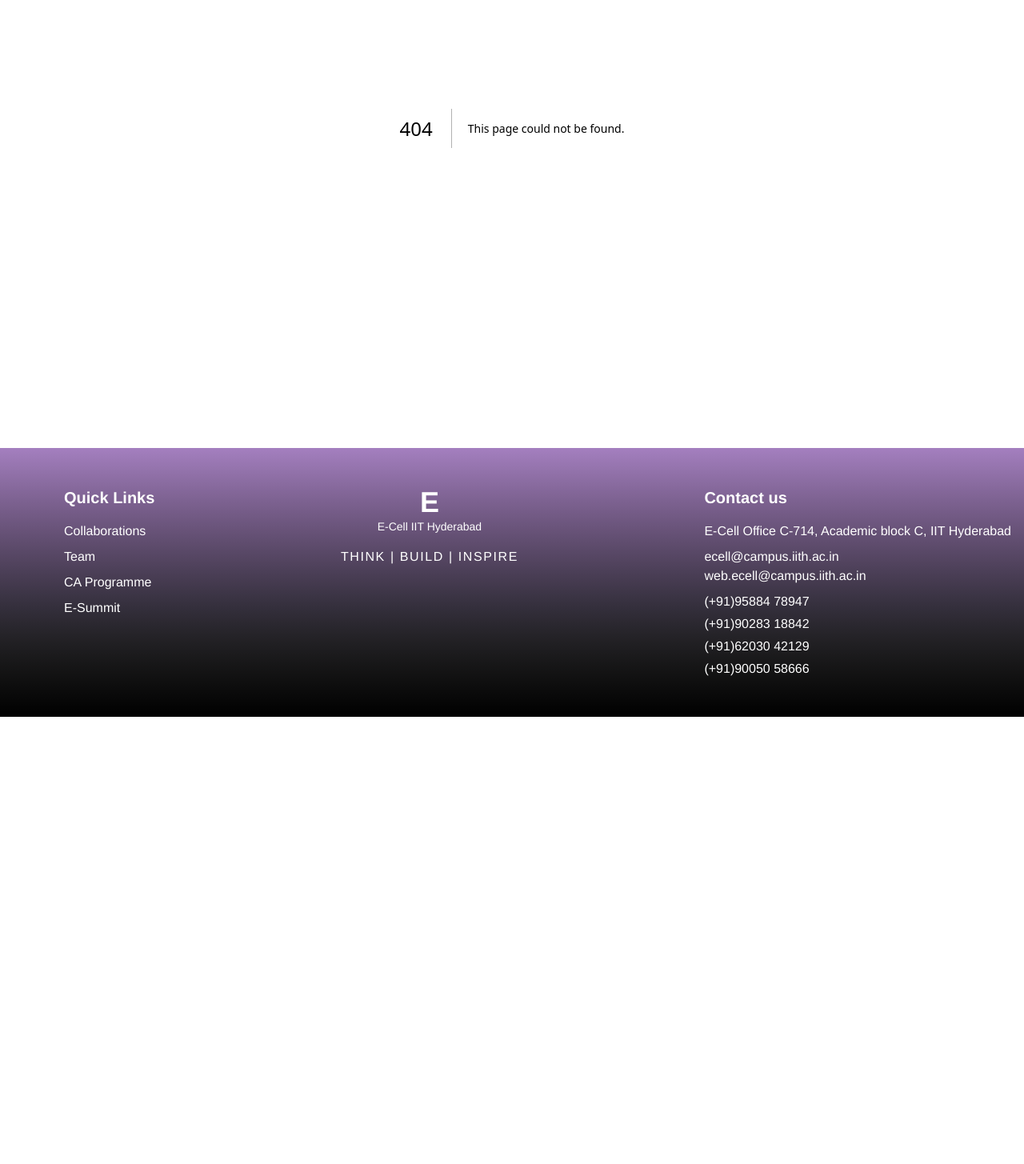
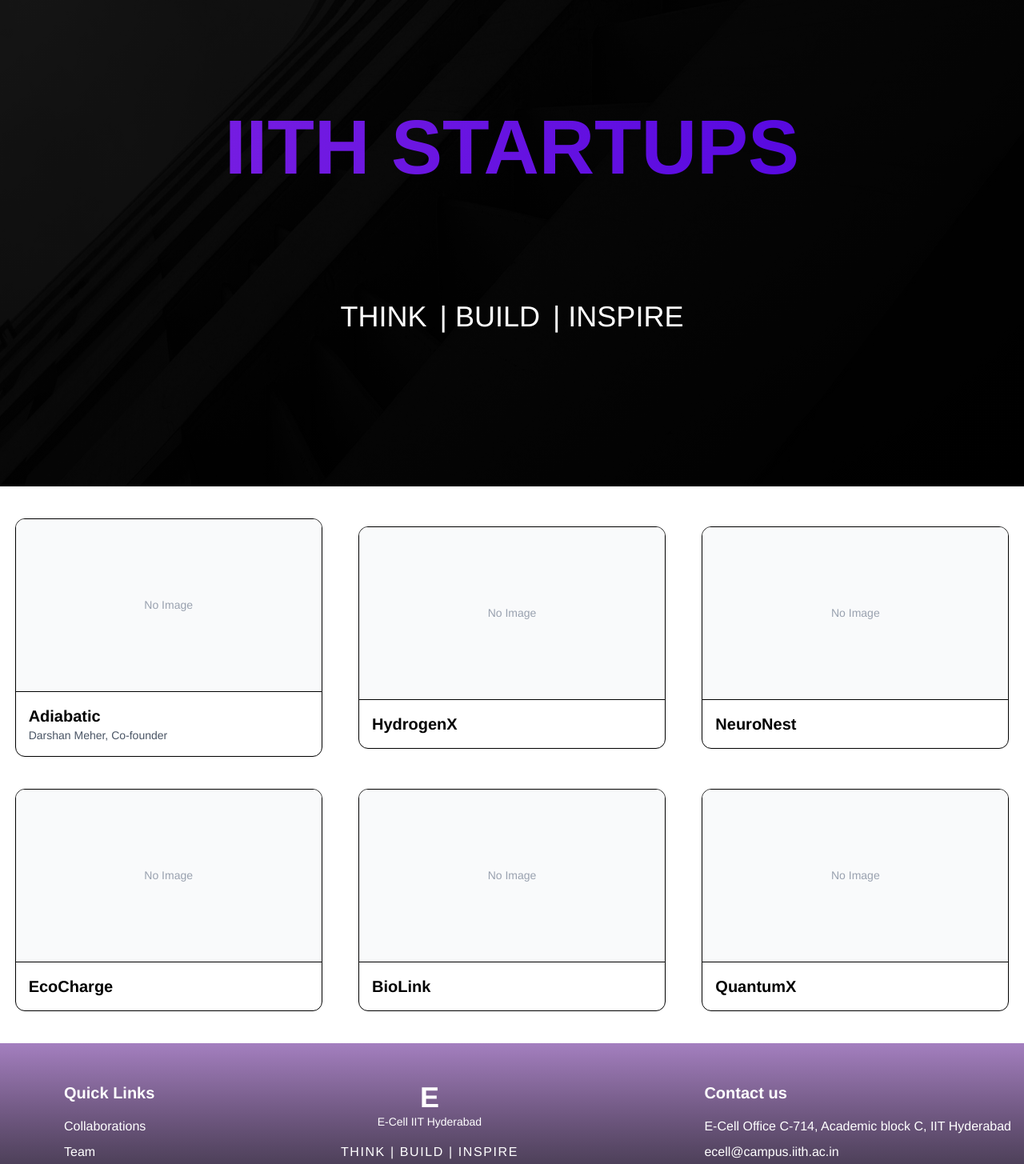
Before and after one commit to E-Cell-IITH/website-2025-26, a Next.js app: page /startups in a window 1280 px wide. Before the commit this address had no page. Shown: the part 240-1695 px from the top of the page at 80% size. Before the commit the page ends 1136 px from the top, so only its background shows below. Built offline with nearby package versions, Linux system fonts and the light colour scheme.

Commit message:
startups page is done

```diff
--- /dev/null
+++ b/src/app/startups/page.js
@@ -0,0 +1,10 @@
+import Startupmain from "@/components/Startups/Startupmain"
+import StartupGrid from "@/components/Startups/StartupGrid"
+export default function StartUps(){
+    return(
+        <>
+        <Startupmain/>
+        <StartupGrid />
+        </>
+    )
+}
--- /dev/null
+++ b/src/components/Startups/StartupGrid.js
@@ -0,0 +1,76 @@
+
+'use client';
+import Image from 'next/image';
+
+const startups = [
+  {
+    name: 'Adiabatic',
+    founder: 'Darshan Meher, Co-founder',
+    image: null,
+    site: 'https://adiabatic.in',
+  },
+  {
+    name: 'HydrogenX',
+    founder: '',
+    image: null,
+    site: 'https://hydrogenx.io',
+  },
+  {
+    name: 'NeuroNest',
+    founder: '',
+    image: null,
+    site: 'https://neurons.ai',
+  },
+  {
+    name: 'EcoCharge',
+    founder: '',
+    image: null,
+    site: 'https://ecocharge.tech',
+  },
+  {
+    name: 'BioLink',
+    founder: '',
+    image: null,
+    site: 'https://biolink.life',
+  },
+  {
+    name: 'QuantumX',
+    founder: '',
+    image: null,
+    site: 'https://quantumx.dev',
+  },
+];
+
+export default function StartupGrid() {
+  return (
+    <div className="py-10">
+      <div className="grid grid-cols-1 sm:grid-cols-2 md:grid-cols-3 gap-10 max-w-7xl mx-auto place-items-center px-4">
+        {startups.map((startup, index) => (
+          <div
+            key={index}
+            onClick={() => startup.site && window.open(startup.site, '_blank')}
+            className="group w-full max-w-sm cursor-pointer rounded-xl border bg-white hover:shadow-2xl hover:scale-[1.1] transition-all duration-300 overflow-hidden transform"
+          >
+            <div className="w-full aspect-video flex items-center justify-center p-4 bg-gray-50">
+              {startup.image ? (
+                <Image
+                  src={startup.image}
+                  alt={startup.name}
+                  width={200}
+                  height={100}
+                  className="object-contain transition-transform duration-300 group-hover:scale-105"
+                />
+              ) : (
+                <span className="text-gray-400 text-sm">No Image</span>
+              )}
+            </div>
+            <div className="p-4 border-t">
+              <h3 className="text-xl font-semibold">{startup.name}</h3>
+              <p className="text-sm text-gray-600">{startup.founder}</p>
+            </div>
+          </div>
+        ))}
+      </div>
+    </div>
+  );
+}
--- /dev/null
+++ b/src/components/Startups/Startupmain.js
@@ -0,0 +1,52 @@
+export default function Startupmain() {
+  return (
+    <>
+      <br />
+      <br />
+      <section className="relative h-screen w-full overflow-hidden">
+        {/* Background Image */}
+        <img
+          src="/backgroundImage.jpg"
+          alt="Background"
+          className="absolute inset-0 w-full h-full object-cover object-center"
+        />
+
+        {/* Gradient Overlay */}
+        <div className="absolute inset-0 bg-gradient-to-br from-black/90 to-black z-10" />
+
+        {/* Ecell Logo */}
+        <div className="absolute top-[0.5vh] left-0 right-0 text-center p-4 z-20">
+          <img
+            src="/EcellLogo.png"
+            alt="Ecell Logo"
+            className="w-[12vw] h-[12vh] object-contain"
+          />
+        </div>
+
+        <div className="relative w-full h-screen">
+          <div className="absolute top-[40%] left-0 right-0 text-center p-4 pt-2 z-20 animate-slide-up">
+            <h1 className="text-white font-bold text-4xl sm:text-5xl md:text-6xl lg:text-8xl animated-gradient-text">
+              IITH STARTUPS
+            </h1>
+          </div>
+
+          {/* Subheading - "2024-2025" with gradient */}
+          <div className="absolute top-[60%] left-0 right-0 text-center p-4 pt-2 z-20 animate-slide-up">
+
+            <div className="flex flex-row justify-center mt-[10vh] flex-wrap gap-x-4">
+              <span className="text-white font-extralight text-2xl sm:text-xl md:text-3xl lg:text-4xl">
+                THINK
+              </span>
+              <span className="text-white font-extralight text-2xl sm:text-xl md:text-3xl lg:text-4xl">
+                | BUILD
+              </span>
+              <span className="text-white font-extralight text-2xl sm:text-xl md:text-3xl lg:text-4xl">
+                | INSPIRE
+              </span>
+            </div>
+          </div>
+        </div>
+      </section>
+    </>
+  );
+}
```
